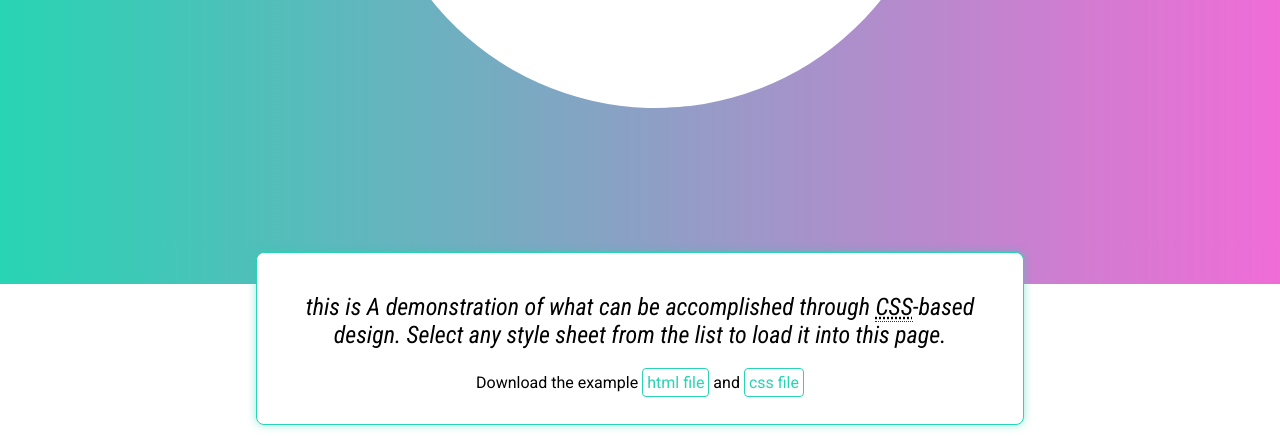
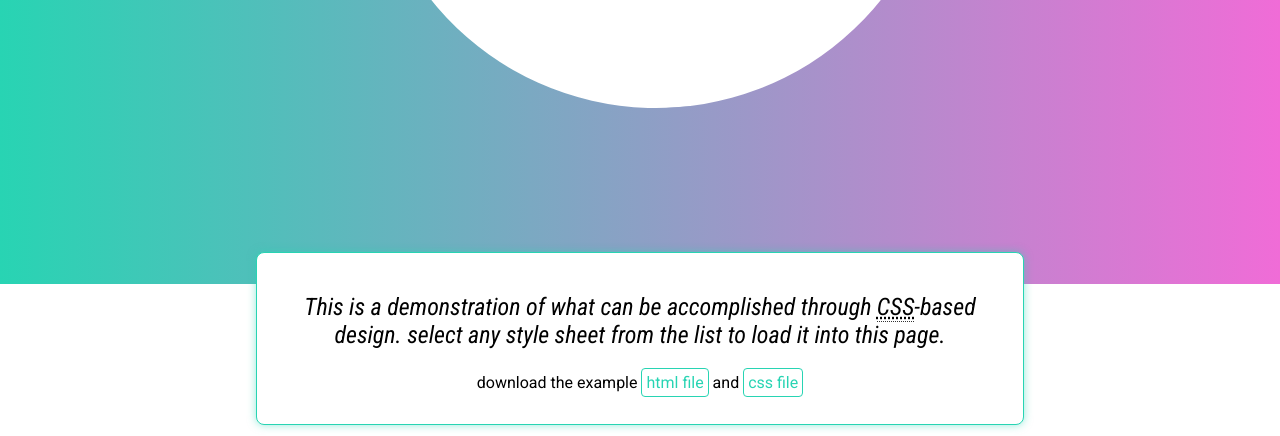
Before and after one commit to EmmaRamirez/css-zen-garden-submission-prototype, a plain HTML site: page index.html in a window 1280 px wide. Shown: the part 516-952 px from the top of the page. Drawn offline with Linux system fonts and the light colour scheme.

Commit message:
Fixed ::before & ::first-letter issue

```diff
--- a/index.scss
+++ b/index.scss
@@ -155,16 +155,20 @@ h2 {
   z-index: 5;
   p {
     text-align: center;
+    text-transform: lowercase;
   }
   p:nth-of-type(1) {
     font-family: "Roboto Condensed";
     font-size: 1.5rem;
     font-style: italic;
     &::first-letter {
-      text-transform: lowercase;
+      text-transform: capitalize;
     }
     &::before {
       content: 'This is ';
+    }
+    abbr {
+      text-transform: uppercase;
     }
   }
   p:nth-of-type(2) {
@@ -305,7 +309,7 @@ h2 {
   padding: 1rem;
 
   h3, p {
-    background: white;
+    //background: white;
     margin: 0;
     padding: 1rem;
     width: 60%;
```
Also changed, not shown: index.css.
